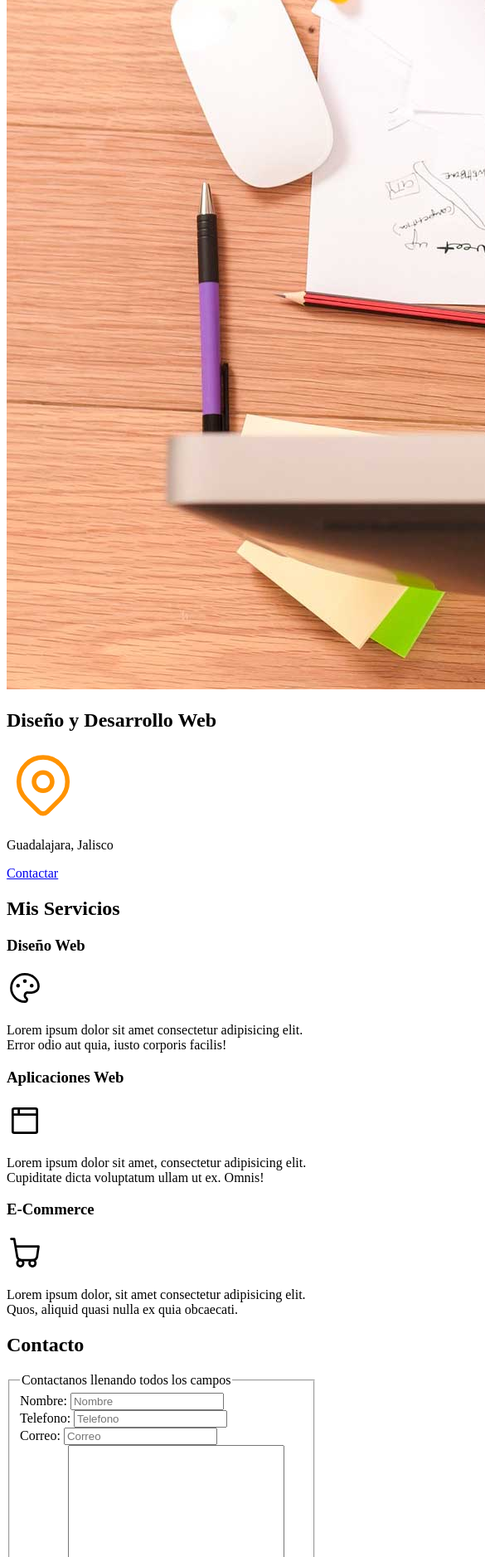
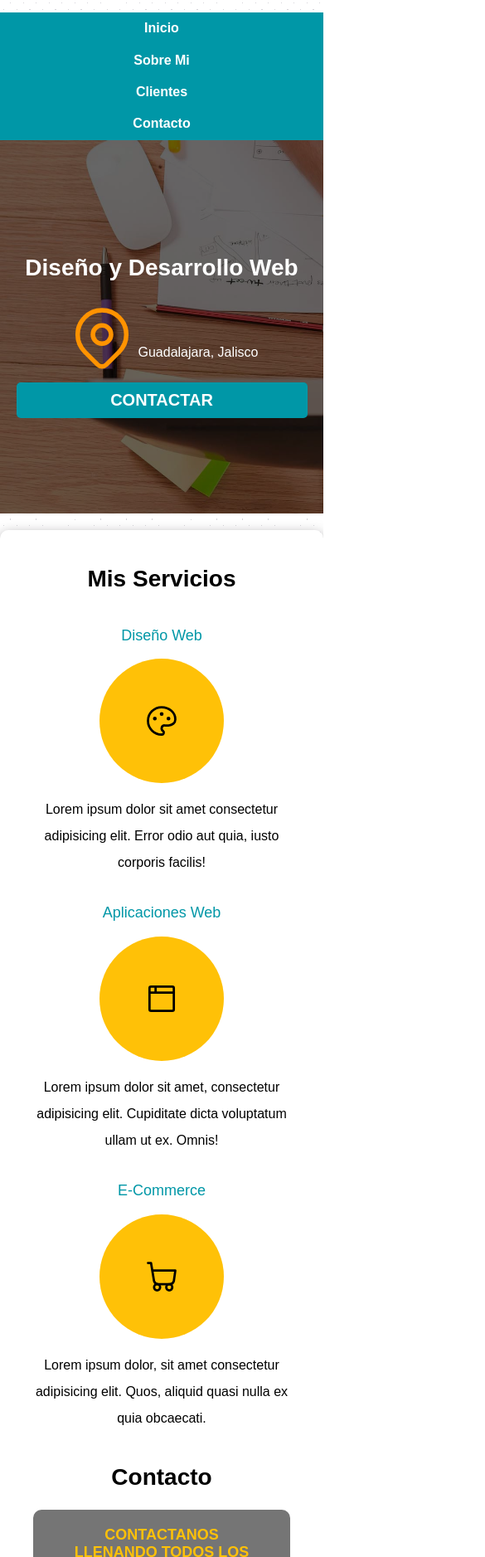
Before and after one commit to luisangelq/FreeLancer-Project, a plain HTML site: page index.html in a window 390 px wide. Shown: the part 123-2000 px from the top of the page at 83% size, 585 px wide, since content can reach past the window. Drawn offline with nearby package versions, Linux system fonts and the light colour scheme; a web font is replaced by a local one.

Commit message:
finish portfoliio

```diff
--- a/css/style.css
+++ b/css/style.css
@@ -1,3 +1,245 @@
+:root {
+  --white: #ffffff;
+  --dark: #212121;
+  --primary: #ffc107;
+  --secundary: #0097a7;
+  --gray: #757575;
+}
+
+html {
+  font-size: 62.5%;
+  box-sizing: border-box;
+}
+
+*,
+*::before,
+*::after {
+  box-sizing: inherit;
+}
+
+body {
+  font-size: 16px;
+  font-family: "Yusei Magic", sans-serif;
+  background-image: repeating-linear-gradient(
+      45deg,
+      rgb(255, 255, 255) 0px,
+      rgb(255, 255, 255) 10px,
+      transparent 10px,
+      transparent 11px
+    ),
+    repeating-linear-gradient(
+      135deg,
+      rgb(255, 255, 255) 0px,
+      rgb(255, 255, 255) 10px,
+      transparent 10px,
+      transparent 11px
+    ),
+    linear-gradient(90deg, hsl(256, 7%, 84%), hsl(256, 7%, 84%));
+}
 h1 {
-    color: red;
+  font-size: 3.8rem;
 }
+h2 {
+  font-size: 2.8rem;
+}
+h3 {
+  font-size: 1.8rem;
+}
+h1,
+h2,
+h3 {
+  text-align: center;
+}
+.shadow {
+  box-shadow: 0px 5px 15px 0px rgba(130, 128, 130, 0.84);
+  background-color: var(--white);
+  padding: 2rem 4rem;
+  border-radius: 1rem;
+}
+.button {
+  background-color: var(--secundary);
+  color: var(--white);
+  padding: 1rem 3rem;
+  margin-top: 1rem;
+  font-size: 2rem;
+  text-decoration: none;
+  text-transform: uppercase;
+  font-weight: bold;
+  border-radius: 0.5rem;
+  width: auto;
+  text-align: center;
+  transition: 0.3s ease-in-out;
+  border: none;
+}
+.button:hover {
+  cursor: pointer;
+  background-color: var(--primary);
+  color: var(--dark);
+}
+@media (max-width: 480px) {
+  .button {
+    width: 90%;
+  }
+}
+
+.title span {
+  font-size: 2rem;
+}
+
+
+/* Navigator */
+.content {
+  max-width: 120rem;
+  margin: 0 auto;
+}
+
+.nav-bg {
+  background-color: var(--secundary);
+}
+
+.main-navigation {
+  display: flex;
+  justify-content: space-around;
+}
+
+@media (max-width: 768px) {
+  .main-navigation {
+    flex-direction: column;
+  }
+}
+
+.main-navigation a {
+  display: block;
+  text-align: center;
+  padding: 1rem;
+  color: var(--white);
+  font-weight: bold;
+  text-decoration: none;
+  transition: 0.3s ease-in-out;
+}
+.main-navigation a:hover {
+  background-color: var(--primary);
+  color: var(--dark);
+}
+
+/* image */
+.hero {
+  background-image: url(../img/hero.jpg);
+  background-repeat: no-repeat;
+  background-size: cover;
+  height: 45rem;
+  position: relative;
+  margin-bottom: 2rem;
+}
+.hero-content {
+  position: absolute;
+  background-color: rgba(0, 0, 0, 0.6);
+  width: 100%;
+  height: 100%;
+
+  display: flex;
+  flex-direction: column;
+  align-items: center;
+  justify-content: center;
+}
+.hero-content h2,
+.hero-content p {
+  color: var(--white);
+}
+
+.location {
+  display: flex;
+  align-items: flex-end;
+}
+
+/* Main */
+
+@media (min-width: 768px) {
+    .services {
+        display: grid;
+        grid: auto / repeat(3, 1fr);
+        column-gap: 4rem;
+    }
+}
+
+.service {
+    display: flex;
+    flex-direction: column;
+    align-items: center;
+
+}
+.service h3 {
+    color: var(--secundary);
+    font-weight: normal;
+}
+.service p {
+    line-height: 2;
+    text-align: center;
+}
+
+.service .icons {
+    height: 15rem;
+    width: 15rem;
+    background-color: var(--primary);
+    display: flex;
+    justify-content: center;
+    align-items: center;
+    border-radius: 50%;
+}
+
+/* Contact Form */
+.contact {
+    background-color: var(--gray);
+    width: min(60rem, 100%); /*Utiliza el valor mas pequeño*/
+    margin: 0 auto;
+    padding: 2rem;
+    border-radius: 1rem;
+}
+.contact fieldset {
+    border: none;
+}
+.contact legend {
+    color: var(--primary);
+    text-align: center;
+    font-size: 1.8rem;
+    text-transform: uppercase;
+    font-weight: bold;
+    margin-bottom: 2rem;
+}
+
+@media (min-width: 768px) {
+    .content-fields {
+        display: grid;
+        grid-template-columns: 1fr 1fr;
+        column-gap: 1rem;
+    }
+    .field:nth-child(3),
+    .field:nth-child(4) {
+        grid-column: 1 / 3;
+    }
+}
+.field label {
+    margin: 2rem 0;
+    display: block;
+    color: var(--white);
+    font-weight: bold;
+    margin-bottom: .5rem;
+}
+
+.field textarea {
+    height: 20rem;
+}
+.input-text {
+    width: 100%;
+    border: none;
+    padding: 1.5rem;
+    border-radius: .5rem;
+}
+.send .button {
+    width: 100%;
+}
+
+/* Footer */
+.footer {
+    text-align: center;
+}
--- a/index.html
+++ b/index.html
@@ -3,25 +3,41 @@
   <head>
     <meta charset="UTF-8" />
     <meta name="viewport" content="width=device-width, initial-scale=1.0" />
-    <link rel="preload" href="css/style.css" as="style">
-    <link rel="stylesheet" href="css/style.css">
+    <link
+      rel="stylesheet"
+      href="https://cdnjs.cloudflare.com/ajax/libs/normalize/8.0.1/normalize.min.css"
+      integrity="sha512-NhSC1YmyruXifcj/KFRWoC561YpHpc5Jtzgvbuzx5VozKpWvQ+4nXhPdFgmx8xqexRcpAglTj9sIBWINXa8x5w=="
+      crossorigin="anonymous"
+    />
+    <link rel="preconnect" href="https://fonts.gstatic.com" />
+    <link
+      href="https://fonts.googleapis.com/css2?family=Yusei+Magic&display=swap"
+      rel="stylesheet"
+    />
+    <link rel="preload" href="css/style.css" as="style" />
+    <link rel="stylesheet" href="css/style.css" />
     <title>Document</title>
   </head>
   <body>
     <header>
-      <h1>Luis Angel Quiñones</h1>
+      <h1 class="title">Luis Angel Quiñones <span>Developer</span></h1>
     </header>
 
-    <nav>
+    <div class="nav-bg">
+      <nav class="main-navigation content">
         <a href="#">Inicio</a>
         <a href="#">Sobre Mi</a>
         <a href="#">Clientes</a>
         <a href="#">Contacto</a>
       </nav>
+    </div>
 
-    <img src="img/hero.jpg" alt="image_hero" />
-    <section>
+    <!-- <img src="img/hero.jpg" alt="image_hero" /> -->
+    <section class="hero">
+      <div class="hero-content">
         <h2>Diseño y Desarrollo Web</h2>
+
+        <div class="location">
           <svg
             xmlns="http://www.w3.org/2000/svg"
             class="icon icon-tabler icon-tabler-map-pin"
@@ -40,17 +56,21 @@
               d="M17.657 16.657l-4.243 4.243a2 2 0 0 1 -2.827 0l-4.244 -4.243a8 8 0 1 1 11.314 0z"
             />
           </svg>
+          <p>Guadalajara, Jalisco</p>
+        </div>
 
-      <p>Guadalajara, Jalisco</p>
-
-      <a href="#">Contactar</a>
+        <a href="#" class="button">Contactar</a>
+      </div>
     </section>
 
-    <main>
+    <main class="content shadow">
+      <div class="scroll-m"></div>
       <h2>Mis Servicios</h2>
 
-      <section>
+      <div class="services">
+        <section class="service">
           <h3>Diseño Web</h3>
+          <div class="icons">
             <svg
               xmlns="http://www.w3.org/2000/svg"
               class="icon icon-tabler icon-tabler-palette"
@@ -71,14 +91,17 @@
               <circle cx="12" cy="7.5" r=".5" fill="currentColor" />
               <circle cx="16.5" cy="10.5" r=".5" fill="currentColor" />
             </svg>
+          </div>
+
           <p>
             Lorem ipsum dolor sit amet consectetur adipisicing elit. Error odio
             aut quia, iusto corporis facilis!
           </p>
         </section>
 
-      <section>
+        <section class="service">
           <h3>Aplicaciones Web</h3>
+          <div class="icons">
             <svg
               xmlns="http://www.w3.org/2000/svg"
               class="icon icon-tabler icon-tabler-browser"
@@ -96,14 +119,17 @@
               <line x1="4" y1="8" x2="20" y2="8" />
               <line x1="8" y1="4" x2="8" y2="8" />
             </svg>
+          </div>
+
           <p>
             Lorem ipsum dolor sit amet, consectetur adipisicing elit. Cupiditate
             dicta voluptatum ullam ut ex. Omnis!
           </p>
         </section>
 
-      <section>
+        <section class="service">
           <h3>E-Commerce</h3>
+          <div class="icons">
             <svg
               xmlns="http://www.w3.org/2000/svg"
               class="icon icon-tabler icon-tabler-shopping-cart"
@@ -121,48 +147,53 @@
               <circle cx="17" cy="19" r="2" />
               <path d="M3 3h2l2 12a3 3 0 0 0 3 2h7a3 3 0 0 0 3 -2l1 -7h-15.2" />
             </svg>
+          </div>
+
           <p>
             Lorem ipsum dolor, sit amet consectetur adipisicing elit. Quos,
             aliquid quasi nulla ex quia obcaecati.
           </p>
         </section>
-    </main>
+      </div>
 
       <section>
         <h2>Contacto</h2>
 
-      <form action="">
+        <form class="contact">
           <fieldset>
             <legend>Contactanos llenando todos los campos</legend>
 
-          <div>
+            <div class="content-fields">
+              <div class="field">
                 <label for="name">Nombre:</label>
-            <input type="text" placeholder="Nombre" />
+                <input class="input-text" type="text" placeholder="Nombre" />
               </div>
 
-          <div>
+              <div class="field">
                 <label for="phone">Telefono:</label>
-            <input type="tel" placeholder="Telefono" />
+                <input class="input-text" type="tel" placeholder="Telefono" />
               </div>
 
-          <div>
+              <div class="field">
                 <label for="email">Correo:</label>
-            <input type="email" placeholder="Correo" />
+                <input class="input-text" type="email" placeholder="Correo" />
               </div>
 
-          <div>
+              <div class="field">
                 <label for="text">Mensaje</label>
-            <textarea name="message" cols="30" rows="10"></textarea>
+                <textarea class="input-text" name="message" ></textarea>
+              </div>
             </div>
 
-          <div>
-            <input type="submit" value="Enviar" />
+            <div class="send">
+              <input class="button" type="submit" value="Enviar" />
             </div>
           </fieldset>
         </form>
       </section>
+    </main>
 
-    <footer>
+    <footer class="footer">
       <p>Todos los derechos reservados &copy;</p>
     </footer>
   </body>
```
Also changed, not shown: nosotros.html (deleted, +0 -11 lines). Lines whose indentation alone changed are shown as unchanged.
